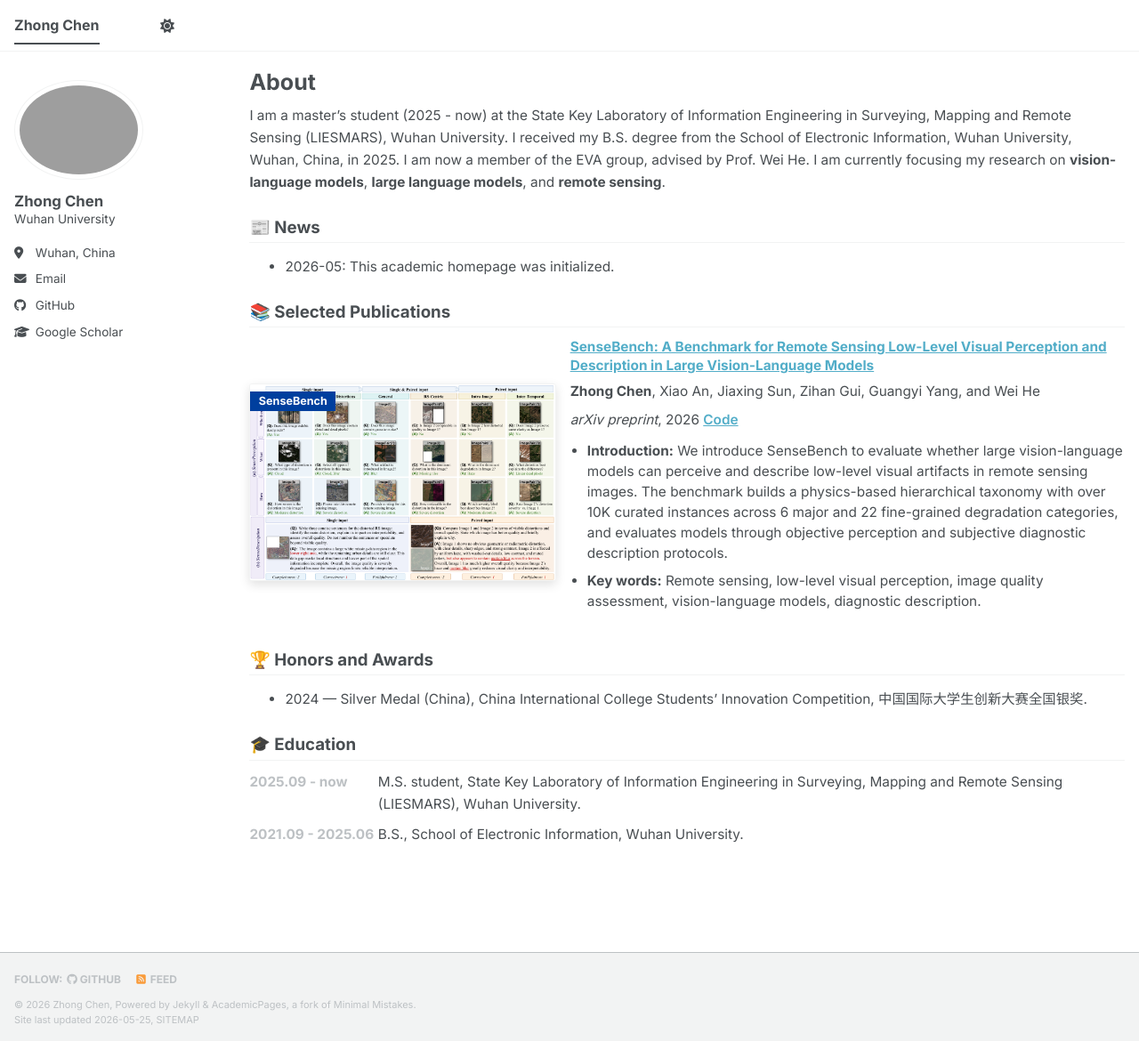
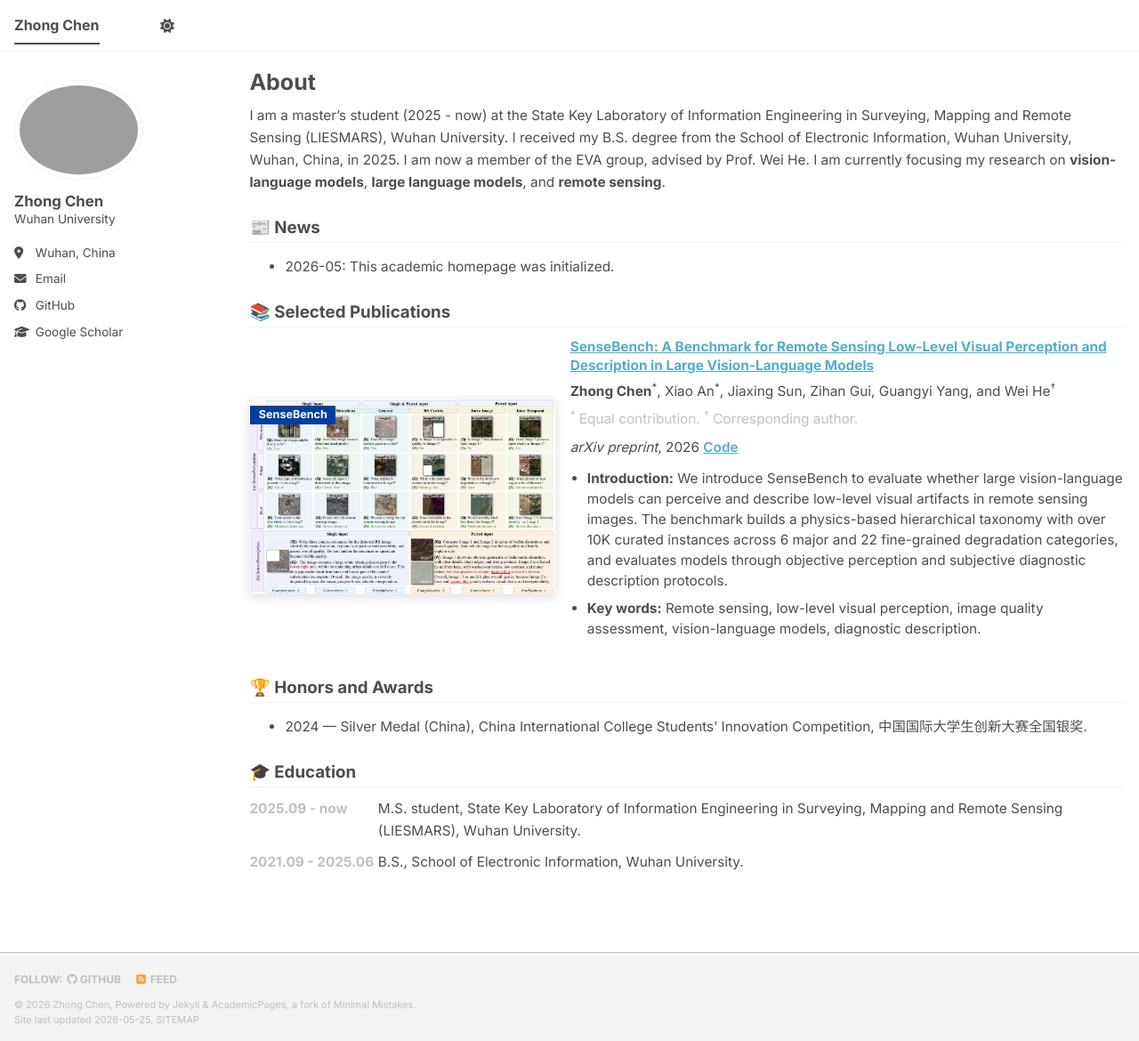
Before and after one commit to Zhong-Chenchen/ChenZhong, a Jekyll site: the page built from _pages/about.md, in a window 1280 px wide and 1170 px high. Shown: the whole window at 89% size. Built offline with Jekyll 4.4.1, drawn with Linux system fonts in a browser that asks for light colours; a script bundle is joined from its source files by our own code; library files that are not in the unit come from our copies.

Commit message:
Annotate publication author contributions

```diff
--- a/_includes/archive-single.html
+++ b/_includes/archive-single.html
@@ -60,6 +60,9 @@
         {% elsif post.collection == 'publications' %}
           {% if post.authors %}
             <p class="publication-card__authors">{{ post.authors }}</p>
+          {% endif %}
+          {% if post.authornote %}
+            <p class="publication-card__authornote">{{ post.authornote }}</p>
           {% endif %}
           <p class="publication-card__venue"><i>{{ post.venue }}</i>, {{ post.date | default: "1900-01-01" | date: "%Y" }}
             {% if post.paperurl or post.codeurl or post.slidesurl or post.bibtexurl %}
--- a/_layouts/single.html
+++ b/_layouts/single.html
@@ -39,6 +39,9 @@ layout: default
         {% elsif page.collection == 'publications' %}
           {% if page.authors %}
             <p>{{ page.authors }}</p>
+          {% endif %}
+          {% if page.authornote %}
+            <p class="publication-card__authornote">{{ page.authornote }}</p>
           {% endif %}
           {% if page.venue and page.date %}
             <p><i>{{ page.venue }}</i>, {{ page.date | default: "1900-01-01" | date: "%Y" }} </p>
--- a/_sass/layout/_compact_profile.scss
+++ b/_sass/layout/_compact_profile.scss
@@ -145,6 +145,12 @@ html {
   line-height: 1.45;
 }
 
+.publication-card__authornote {
+  color: var(--global-text-color-light);
+  font-size: 0.84em;
+  line-height: 1.35;
+}
+
 .publication-card__links {
   font-size: 1em;
   font-weight: 600;
```
Also changed, not shown: _publications/2026-05-11-sensebench.md (+2 -1 lines).
